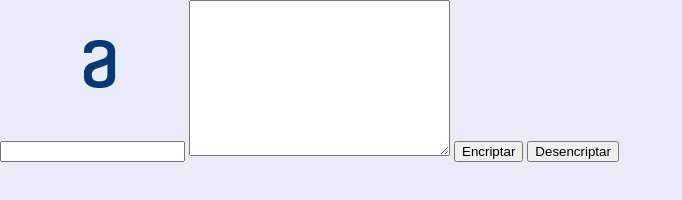
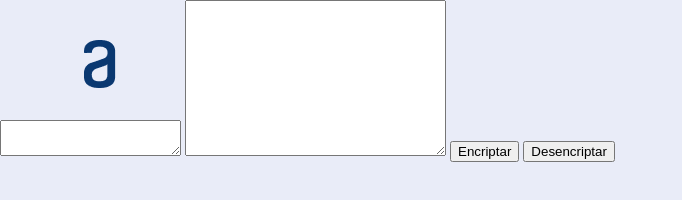
Before and after one commit to Andreesc4/Encriptador-alura, a plain HTML site: page index.html in a window 1280 px wide. Shown: the whole page, without its empty margins (0-682 px from the left). Drawn offline with Linux system fonts and the light colour scheme.

Commit message:
Cambie el input text por un textarea

```diff
--- a/index.html
+++ b/index.html
@@ -15,12 +15,15 @@
         </section>
     </header>
     <main>
-        <input type="text" id="textoEncriptado">
+        <textarea name="escribirTexto" id="textoEncriptado"></textarea>
         <textarea name="resultado" id="textoDesencriptado" cols="30" rows="10"></textarea>
         <button type="button" id="botonEncriptado">Encriptar</button>
         <button type="button" id="botonDesencriptado">Desencriptar</button>
         <button type="button" id="botonCopiar">Copiar</button>
     </main>
+    <footer>
+
+    </footer>
 
 
 </body>
```
